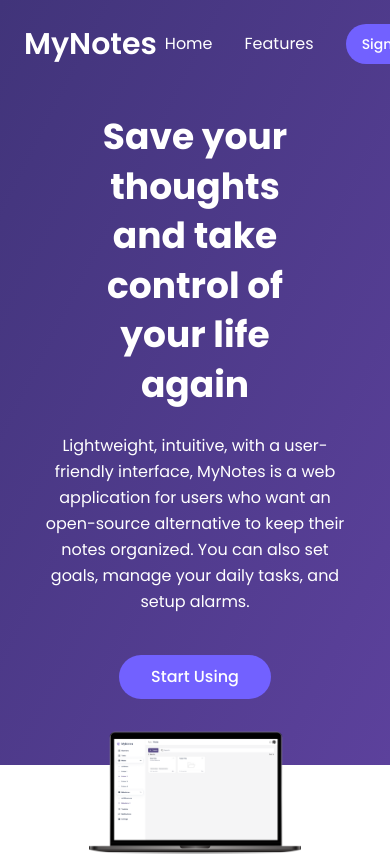
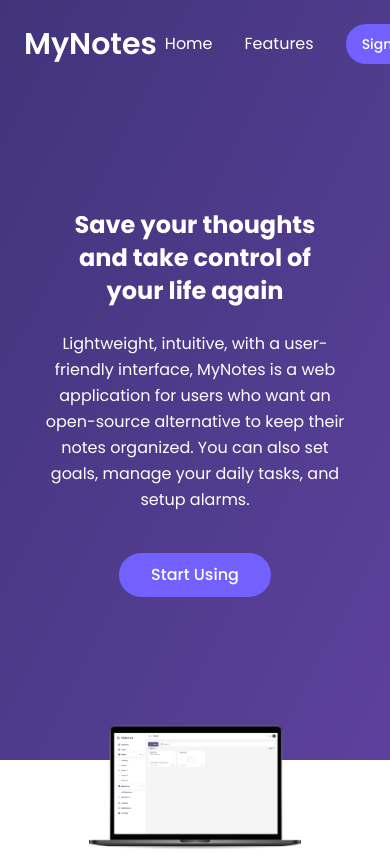
Before and after one commit to UPSxACE/my-notes, a Next.js app in the folder nextjs/: page / in a window 390 px wide. Shown: the top 854 px of the page. Built offline with nearby package versions, Linux system fonts and the light colour scheme.

Commit message:
title size on mobile

```diff
--- a/nextjs/src/app/page.tsx
+++ b/nextjs/src/app/page.tsx
@@ -15,7 +15,7 @@ export default function Home() {
         <div className="relative max-w-screen-xl px-6 w-full flex flex-col pb-[calc((((80vw-3rem)*0.8)/1.5)*0.3)] xl:pb-[calc((((1280px-3rem)*0.8)/1.5)*0.3)]">
           <Header />
           <div className="flex flex-col py-6 px-4 items-center gap-6 flex-1 justify-center">
-            <h1 className="text-center text-4xl md:text-5xl font-bold max-w-[80%] leading-snug">
+            <h1 className="text-center text-2xl sm:text-4xl md:text-5xl font-bold max-w-[80%] leading-snug">
               Save your thoughts
               <br />
               and take control of your life again
```
